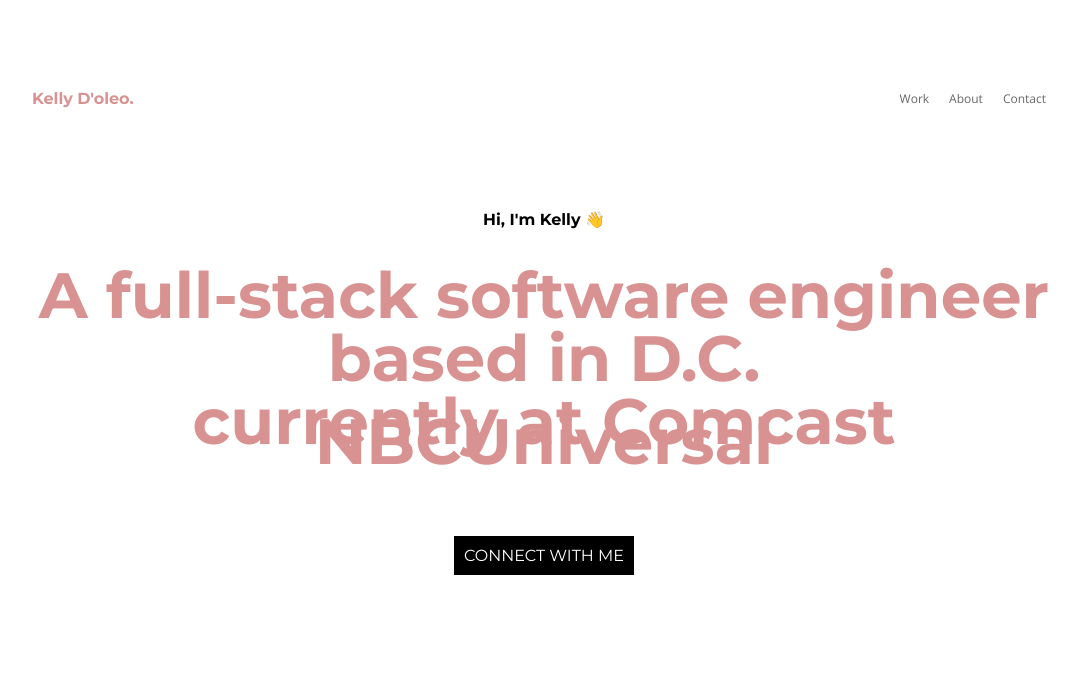
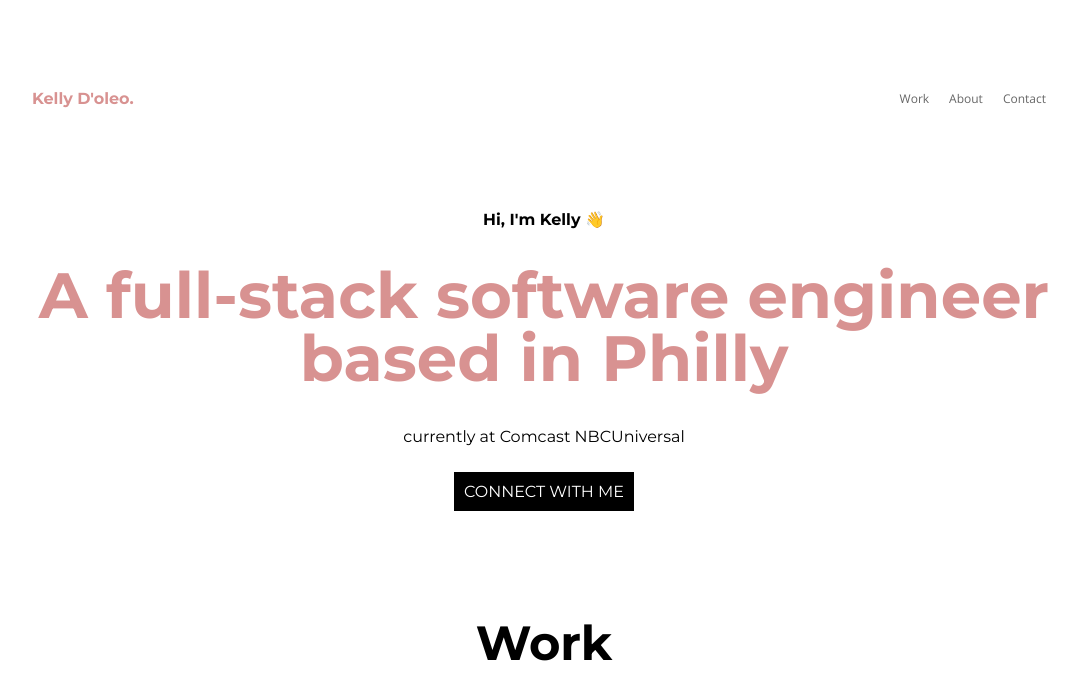
Before and after one commit to kellydoleo/kellydoleo.github.io, a Gatsby site: page / in a window 1280 px wide. Shown: the top 683 px of the page, without its empty margins (96-1183 px from the left). Built offline with nearby package versions, Linux system fonts and the light colour scheme; Gatsby itself is replaced by a stand-in of ours.

Commit message:
Update header

```diff
--- a/src/components/Header.js
+++ b/src/components/Header.js
@@ -32,7 +32,7 @@
                 {" "}
                 {data.headerTagline[2]
                   ? data.headerTagline[2]
-                  : "and experience"}
+                  : ""}
               </h1>
             </div>
           </Fade>
--- a/src/pages/index.js
+++ b/src/pages/index.js
@@ -12,7 +12,7 @@
 
 const IndexPage = () => (
   <Layout>
-    <SEO title="Portfolio Template" />
+    <SEO title="Kelly D'oleo Portfolio" />
     <Header></Header>
     <Work></Work>
     <About></About>
--- a/src/yourdata.js
+++ b/src/yourdata.js
@@ -22,13 +22,13 @@
     //Line 1 For Header
     "A full-stack software engineer",
     //Line 2 For Header
-    "based in D.C.",
+    "based in Philly",
     //Line 3 For Header
-    "currently at Comcast NBCUniversal",
+    "",
   ],
   //   Header Paragraph
   headerParagraph:
-    "",
+    "currently at Comcast NBCUniversal",
 
   //Contact Email
   contactEmail: "kellydeoleo@gmail.com",
```
